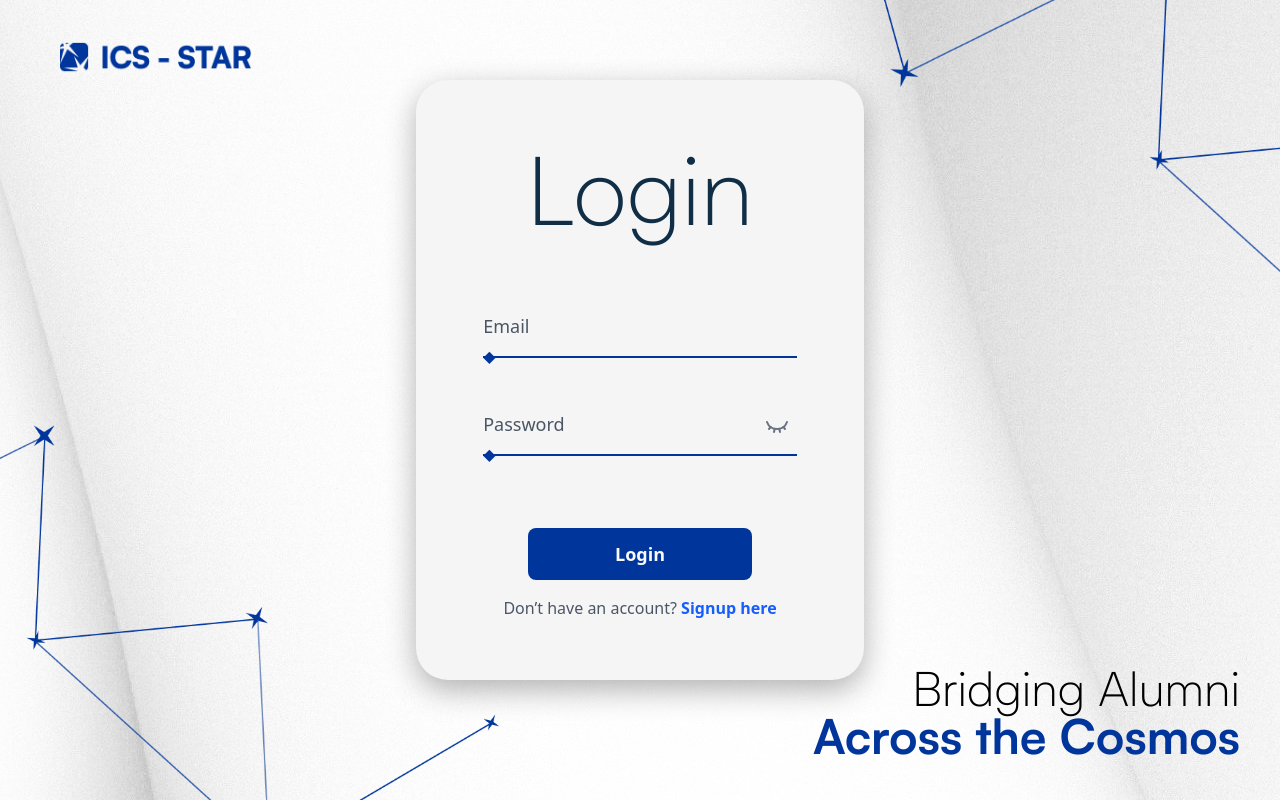
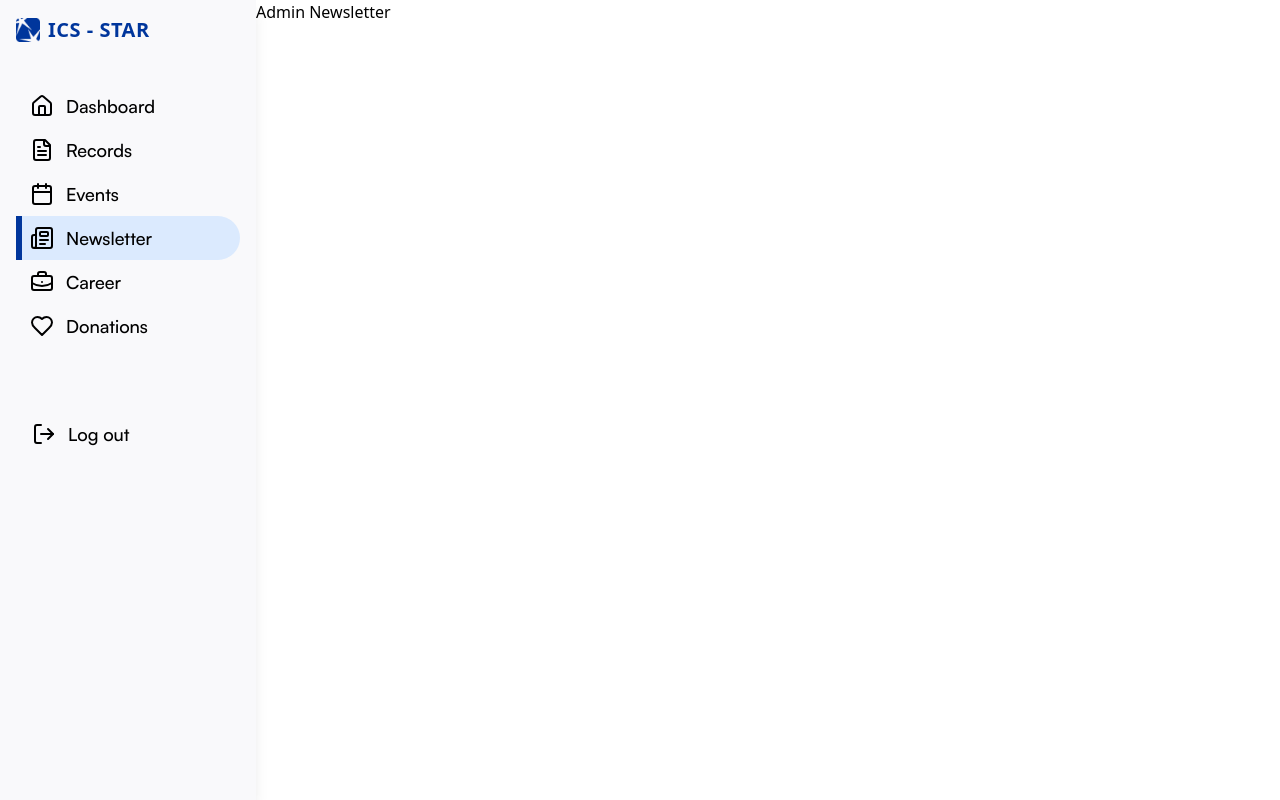
Before and after one commit to cazhiareese/ICS-STAR, a React (Vite) app in the folder app/: page /admin/newsletter/create-newsletter in a window 1280 px wide. Built offline with nearby package versions, Linux system fonts and the light colour scheme; no server answers.

Commit message:
chore: added route for newsletter creation

```diff
--- a/app/src/App.jsx
+++ b/app/src/App.jsx
@@ -60,6 +60,7 @@ import AdminEventsLayout from "./RootPages/AdminPages/Layouts/AdminEventsLayout"
 import AdminCreateEvent from "./RootPages/AdminPages/Events/AdminCreateEvent";
 import AdminEventDetails from "./RootPages/AdminPages/Events/AdminEventDetails";
 import AdminNewsLetter from "./RootPages/AdminPages/NewsLetter/AdminNewsLetter";
+import AdminCreateNewsletter from "./RootPages/AdminPages/NewsLetter/AdminCreateNewsLetter";
 
 
 //const isSignedIn = !!localStorage.getItem("token");
@@ -196,6 +197,7 @@ function App() {
             </Route>
             <Route path="newsletter" element={<AdminNewsletterLayout />} >
               <Route index element={<AdminNewsLetter/>}/>
+              <Route path="create-newsletter" element={<AdminCreateNewsletter/>}/>
             </Route>
             <Route path="career" element={<AdminCareerLayout />}>
               <Route index element ={<AdminCareer/>}/>
--- a/app/src/RootPages/AdminPages/NewsLetter/AdminCreateNewsLetter.jsx
+++ b/app/src/RootPages/AdminPages/NewsLetter/AdminCreateNewsLetter.jsx
@@ -1,6 +1,6 @@
 import React from 'react'
 
-function AdminCreatesNewsletter() {
+function AdminCreateNewsletter() {
   return (
     <div>
       Admin Newsletter
@@ -8,4 +8,4 @@ function AdminCreatesNewsletter() {
   )
 }
 
-export default AdminCreatesNewsletter
+export default AdminCreateNewsletter
```
